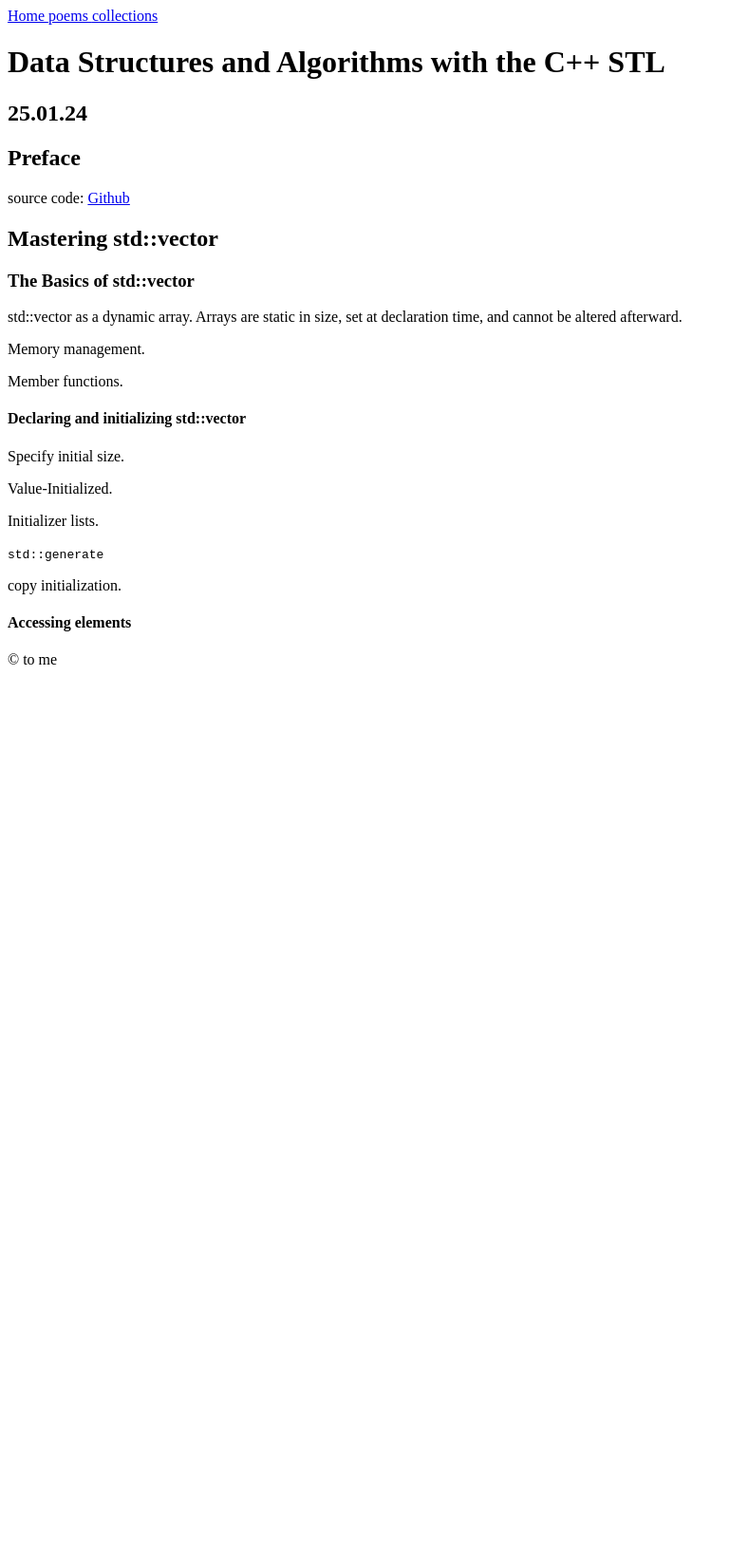
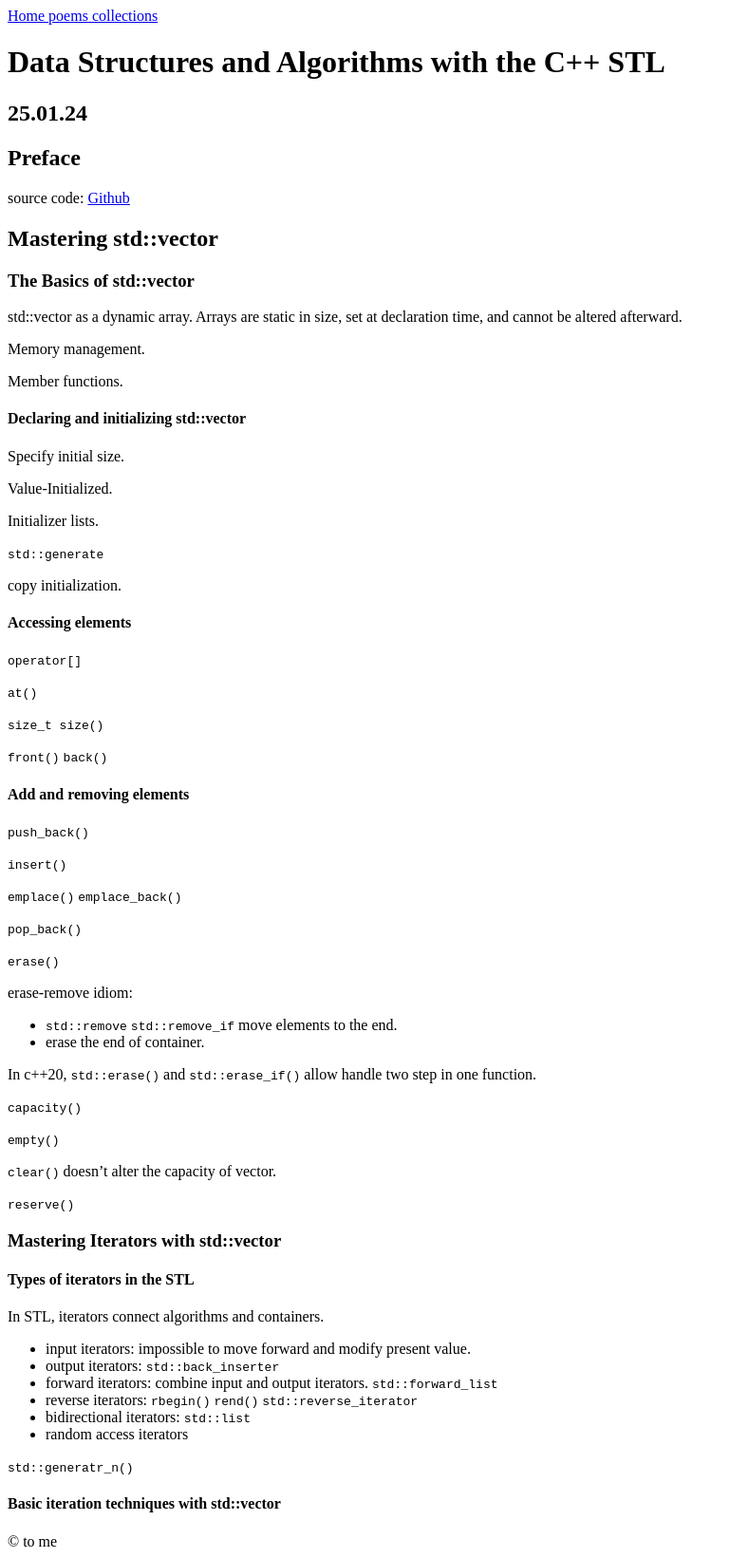
Before and after one commit to WSQS/blog, a Jekyll site: the page built from _code/cpp/data_structures_and_algorithms_with_the_cpp_stl.md, in a window 1280 px wide. Shown: the whole page at 95% size, without its empty margins (0-769 px from the left). Built offline with Jekyll 4.4.1, drawn with Linux system fonts in a browser that asks for light colours; before the commit the page ends 900 px from its top, so only the background shows below that.

Commit message:
add note of cpp

```diff
--- a/_code/cpp/data_structures_and_algorithms_with_the_cpp_stl.md
+++ b/_code/cpp/data_structures_and_algorithms_with_the_cpp_stl.md
@@ -33,3 +33,55 @@ Initializer lists.
 copy initialization.
 
 #### Accessing elements
+
+`operator[]`
+
+`at()`
+
+`size_t size()`
+
+`front()` `back()`
+
+#### Add and removing elements
+
+`push_back()`
+
+`insert()`
+
+`emplace()` `emplace_back()`
+
+`pop_back()`
+
+`erase()`
+
+erase-remove idiom:
+
+- `std::remove` `std::remove_if` move elements to the end.
+- erase the end of container.
+
+In c++20, `std::erase()` and `std::erase_if()` allow handle two step in one function.
+
+`capacity()`
+
+`empty()`
+
+`clear()` doesn't alter the capacity of vector.
+
+`reserve()`
+
+### Mastering Iterators with std::vector
+
+#### Types of iterators in the STL
+
+In STL, iterators connect algorithms and containers.
+
+- input iterators: impossible to move forward and modify present value.
+- output iterators: `std::back_inserter`
+- forward iterators: combine input and output iterators. `std::forward_list`
+- reverse iterators: `rbegin()` `rend()` `std::reverse_iterator`
+- bidirectional iterators: `std::list`
+- random access iterators
+
+`std::generatr_n()`
+
+#### Basic iteration techniques with std::vector
```
